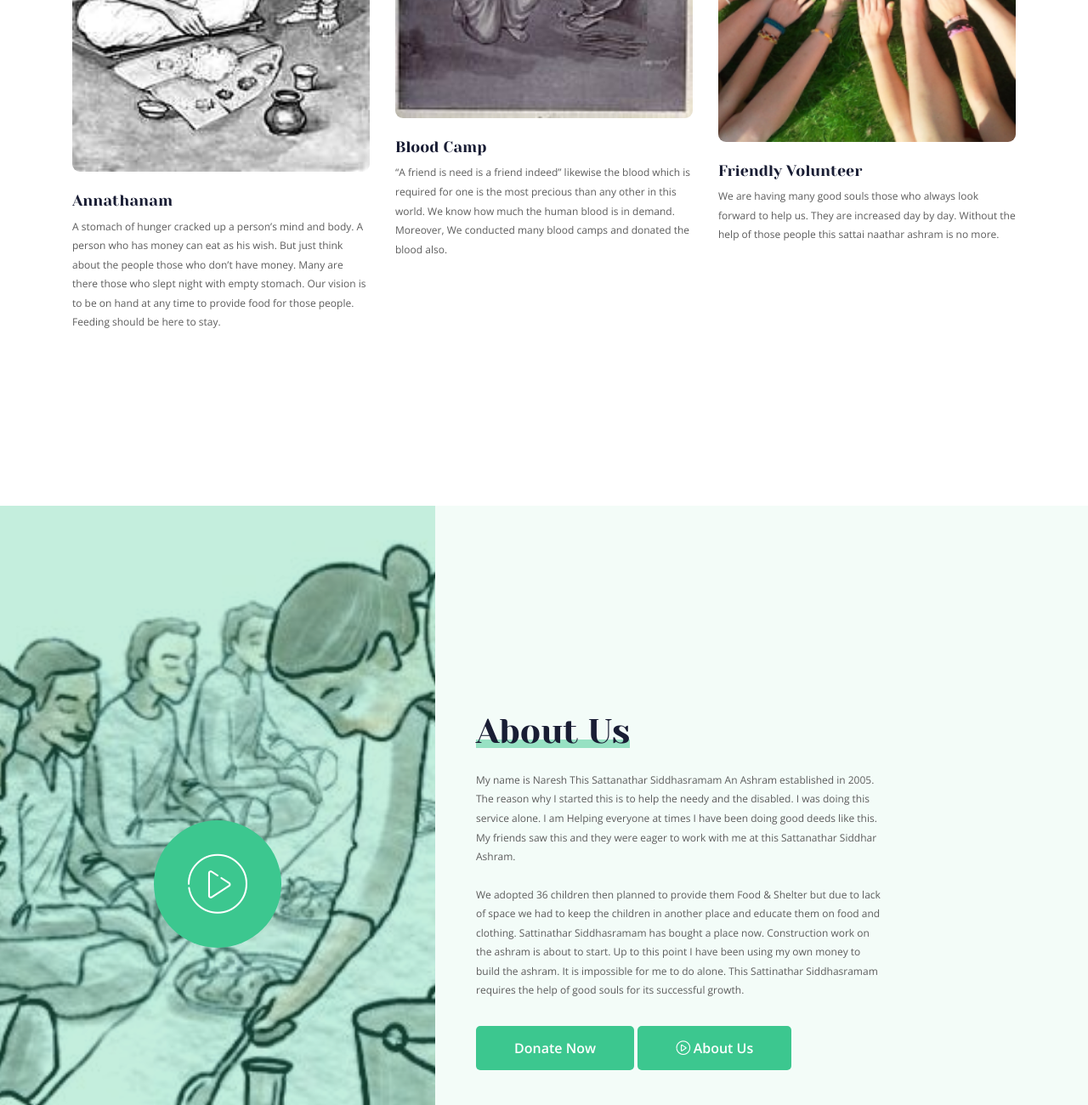
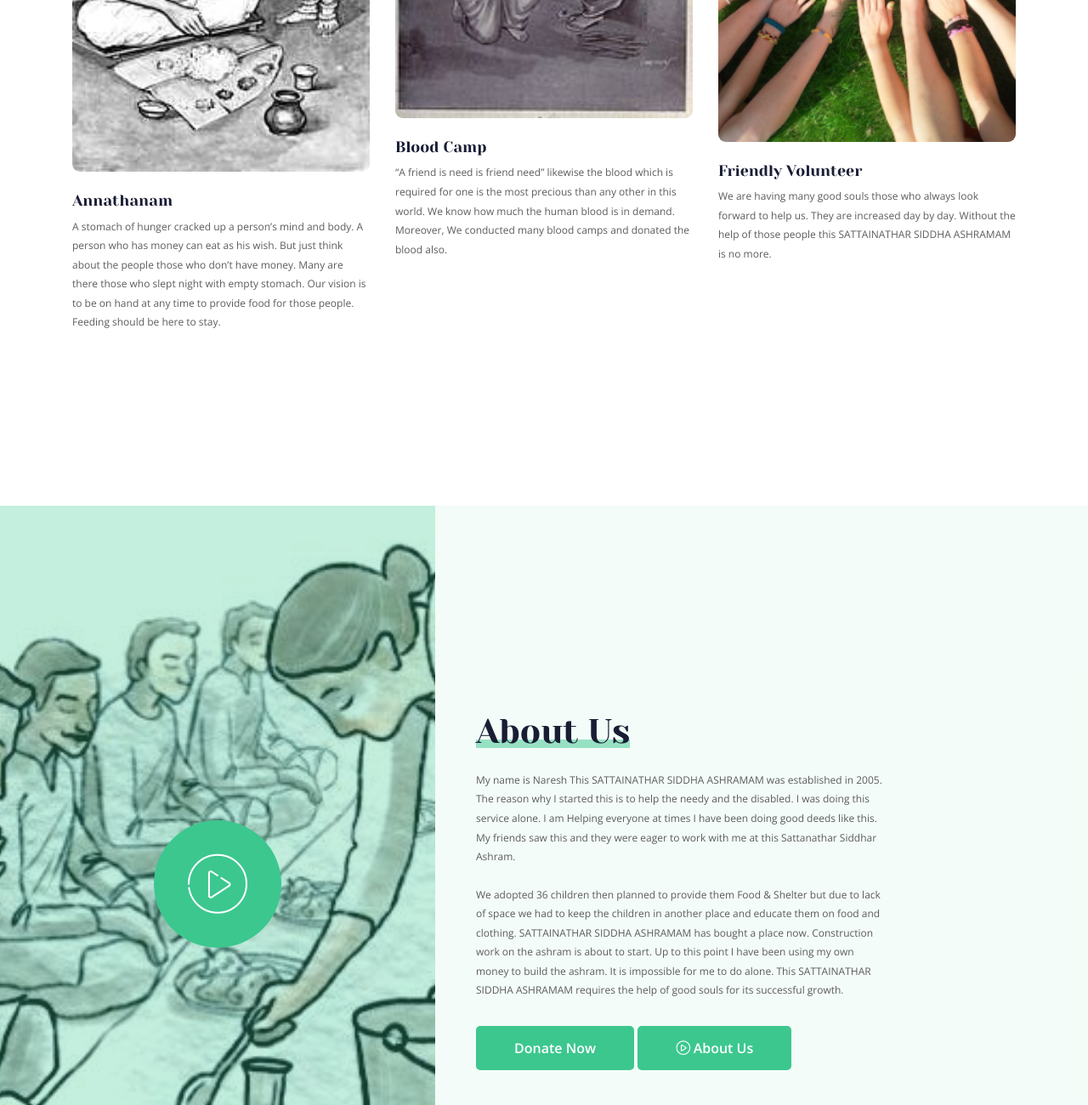
Before and after one commit to sattainatharalchemist/sattainatharalchemist.github.io, a plain HTML site: page index.html in a window 1280 px wide. Shown: the part 1500-2800 px from the top of the page at 85% size. Drawn offline with nearby package versions, Linux system fonts and the light colour scheme.

Commit message:
Update index.html

```diff
--- a/index.html
+++ b/index.html
@@ -97,7 +97,7 @@
                     <div class="col-lg-9">
                         <div class="slider_text">
 
-                            <h3> Sattainathar siddha ashramam</h3>
+                            <h3>SATTAINATHAR SIDDHA ASHRAMAM</h3>
                             <p>Reg no:117/2018/BK4</p>
                             <a href="#donateDiv" class="boxed-btn3">Donate Now
                             </a>
@@ -148,7 +148,7 @@
                                 <img src="img/mun6.jpeg" alt="">
                                 <div class="mt-4">
                                     <h4>Blood Camp</h4>
-                                    <p>“A friend is need is a friend indeed” likewise the blood which is required for one is
+                                    <p>“A friend is need is friend need” likewise the blood which is required for one is
                                         the most precious than any other in this world. We know how much the human blood
                                         is in demand.
                                         Moreover, We conducted many blood camps and donated the blood also. </p>
@@ -170,7 +170,7 @@
                                     <h4>Friendly Volunteer</h4>
                                     <p>We are having many good souls those who always look forward to help us. They are
                                         increased day by day.
-                                        Without the help of those people this sattai naathar ashram is no more.</p>
+                                        Without the help of those people this SATTAINATHAR SIDDHA ASHRAMAM is no more.</p>
 
                                 </div>
                             </div>
@@ -199,7 +199,7 @@
                         </div>
                         <p class="para_1">My name is Naresh
 
-                            This Sattanathar Siddhasramam An Ashram established in 2005. The reason why I started this
+                            This SATTAINATHAR SIDDHA ASHRAMAM was established in 2005. The reason why I started this
                             is to help the needy and the disabled. I was doing this service alone. I am Helping everyone
                             at times I have been doing good deeds like this. My friends saw this and they were eager to
                             work with me at this Sattanathar Siddhar Ashram.
@@ -208,9 +208,9 @@
                         <p class="para_2">We adopted 36 children then planned to provide them Food & Shelter but due to
                             lack of space we had to keep the children in another place and educate them on food and
                             clothing.
-                            Sattinathar Siddhasramam has bought a place now. Construction work on the ashram is about to
+                            SATTAINATHAR SIDDHA ASHRAMAM has bought a place now. Construction work on the ashram is about to
                             start. Up to this point I have been using my own money to build the ashram. It is impossible
-                            for me to do alone. This Sattinathar Siddhasramam requires the help of good souls for its
+                            for me to do alone. This SATTAINATHAR SIDDHA ASHRAMAM requires the help of good souls for its
                             successful growth.</p>
                         <a href="#donateDiv" data-scroll-nav='1' class="boxed-btn4">Donate Now</a>
                         <a href="https://www.youtube.com/watch?v=4pMDXttSlPA" data-scroll-nav='1'
@@ -327,10 +327,10 @@
                                     <img src="img/logo-white1.png" alt="">
                                 </a>
                             </div>
-                            <p class="address_text">This Sattanathar Siddhasramam An Ashram established in 2005. The
+                            <p class="address_text">This SATTAINATHAR SIDDHA ASHRAMAM established in 2005. The
                                 reason why I started this is to help the needy and the disabled. I was doing this
                                 service alone. I am Helping everyone at times I have been doing good deeds like this. My
-                                friends saw this and they were eager to work with me at this Sattanathar Siddhar Ashram.
+                                friends saw this and they were eager to work with me at this SATTAINATHAR SIDDHA ASHRAMAM.
                             </p>
 
 
```
